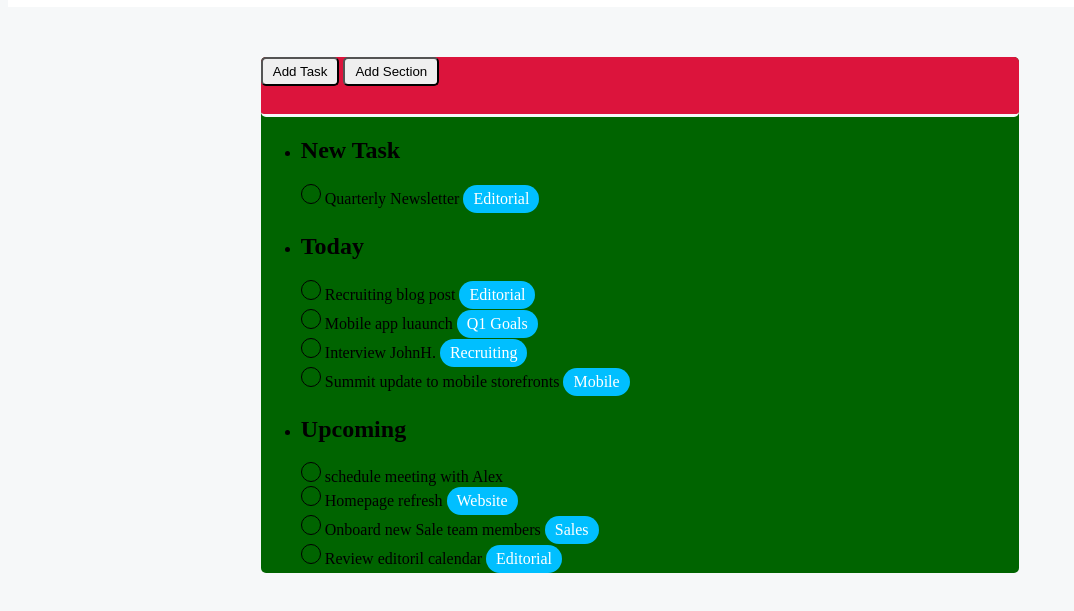
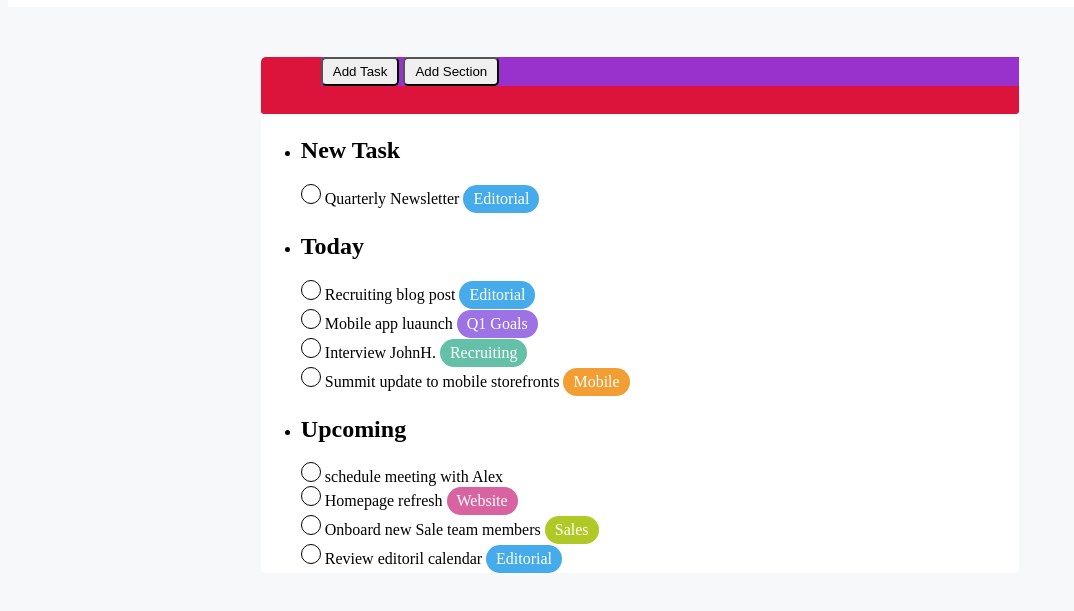
Before and after one commit to Piero-Onorati/html-css-toboolist, a plain HTML site: page index.html in a window 1280 px wide. Shown: the part 101-712 px from the top of the page, without its empty margins (0-1074 px from the left). Drawn offline with Linux system fonts and the light colour scheme.

Commit message:
add tags list items

```diff
--- a/css/style.css
+++ b/css/style.css
@@ -27,7 +27,7 @@ header{
 /* div container */
 .container{
 
-    background-color: darkgreen;
+    background-color:white;
     width: 60%;
     height: 100%;
     margin: 50px auto;
@@ -69,5 +69,25 @@ header{
 }
 
 .editorial{
-    background-color: deepskyblue;
+    background-color: #45abea;
 }
+
+.goals{
+    background-color: #9c72e4;
+}
+
+.recruiting{
+    background-color: #64c0a9;
+}
+
+.mobile{
+    background-color:#f29e33;
+}
+
+.website{
+    background-color: #d863a1;
+}
+
+.sales{
+    background-color:#b0c926;
+}
--- a/index.html
+++ b/index.html
@@ -24,9 +24,10 @@
             <!-- row with buttons -->
             <div class="top-container">
 
-                <button class="general-button"> Add Task</button>
-                <button class="general-button">Add Section</button>
-
+                <div class="button-row">
+                    <button class="general-button"> Add Task</button>
+                    <button class="general-button">Add Section</button>
+                </div>
 
             </div>
 
@@ -56,19 +57,19 @@
                     <div class="row-list">
                         <div class="circle"></div>
                        <span> Mobile app luaunch </span>
-                        <div class="tag editorial" > Q1 Goals </div>
+                        <div class="tag goals" > Q1 Goals </div>
                     </div>
 
                     <div class="row-list">
                         <div class="circle"></div>
                        <span>Interview JohnH. </span>
-                        <div class="tag editorial" > Recruiting </div>
+                        <div class="tag recruiting" > Recruiting </div>
                     </div>
 
                     <div class="row-list">
                         <div class="circle"></div>
                        <span>Summit update to mobile storefronts </span>
-                        <div class="tag editorial" > Mobile </div>
+                        <div class="tag mobile" > Mobile </div>
                     </div>
 
                 </li>
@@ -83,13 +84,13 @@
                     <div class="row-list">
                         <div class="circle"></div>
                        <span> Homepage refresh</span>
-                        <div class="tag editorial" > Website </div>
+                        <div class="tag website" > Website </div>
                     </div>
 
                     <div class="row-list">
                         <div class="circle"></div>
                        <span>Onboard new Sale team members </span>
-                        <div class="tag editorial" > Sales </div>
+                        <div class="tag sales" > Sales </div>
                     </div>
 
                     <div class="row-list">
```
